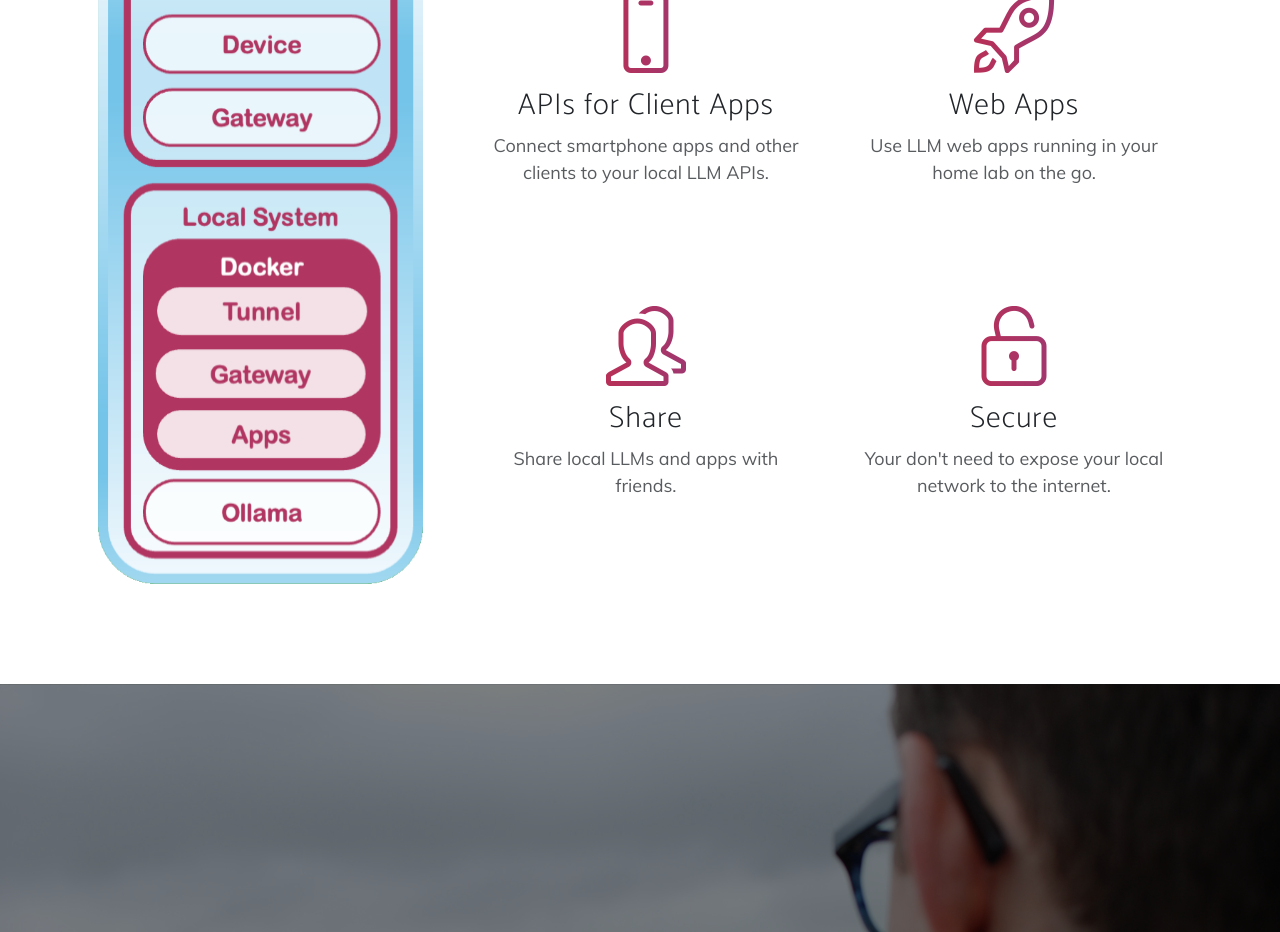
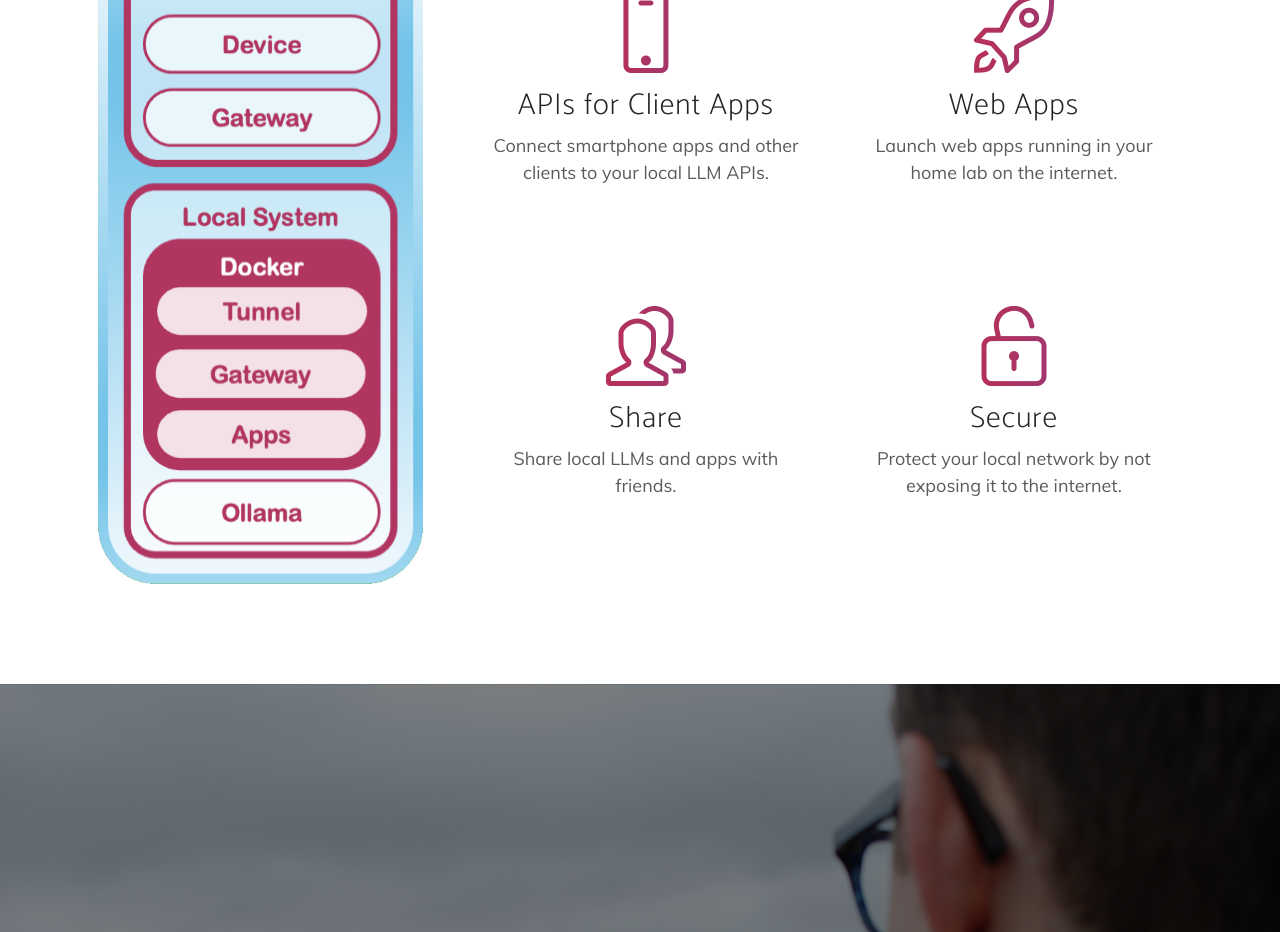
Before and after one commit to mitja/llamatunnel, a plain HTML site: page docs/index.html in a window 1280 px wide. Shown: the part 1220-2152 px from the top of the page. Drawn offline with Linux system fonts and the light colour scheme.

Commit message:
change some words on the landing page

```diff
--- a/docs/index.html
+++ b/docs/index.html
@@ -75,7 +75,7 @@
                             <div class="col-lg-6">
                                 <div class="feature-item"><i class="icon-rocket text-primary"></i>
                                     <h3>Web Apps</h3>
-                                    <p class="text-muted">Use LLM web apps running in your home lab on the go.</p>
+                                    <p class="text-muted">Launch web apps running in your home lab on the internet.</p>
                                 </div>
                             </div>
                             <div class="col-lg-6">
@@ -87,7 +87,7 @@
                             <div class="col-lg-6">
                                 <div class="feature-item"><i class="icon-lock-open text-primary"></i>
                                     <h3>Secure</h3>
-                                    <p class="text-muted">Your don't need to expose your local network to the internet.</p>
+                                    <p class="text-muted">Protect your local network by not exposing it to the internet.</p>
                                 </div>
                             </div>
                         </div>
```
Also changed, not shown: 1 other file.
